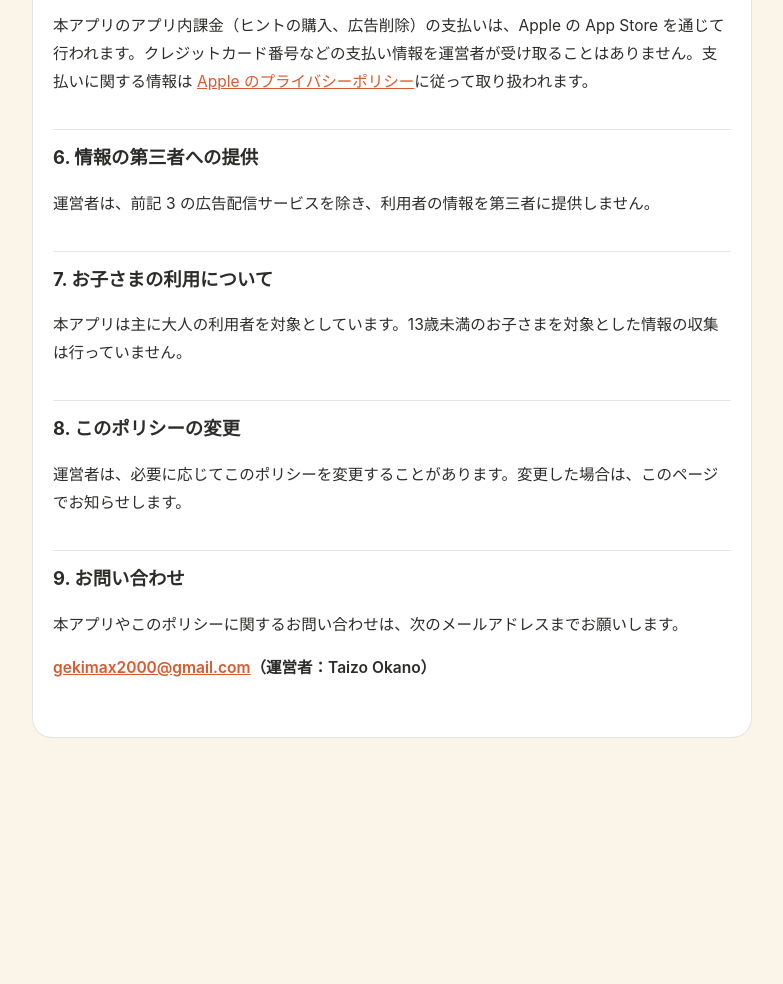
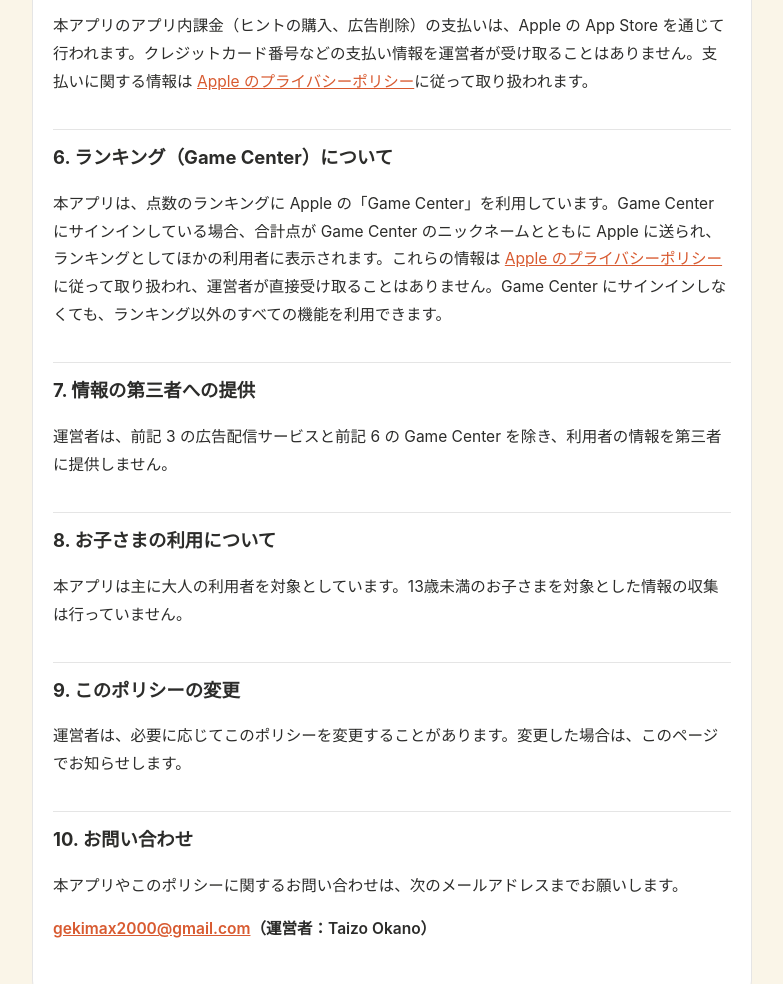
Before and after one commit to gekimax2000/katamukanai-support, a plain HTML site: page privacy.html in a window 1280 px wide. Shown: the part 1486-2470 px from the top of the page, without its empty margins (248-1031 px from the left). Before the commit the page ends 2248 px from the top, so only its background shows below. Drawn offline with Linux system fonts and the light colour scheme.

Commit message:
プライバシーポリシーに点数と Game Center のランキングを追記
Co-Authored-By: Claude Opus 5.5 <noreply@anthropic.com>

```diff
--- a/privacy.html
+++ b/privacy.html
@@ -20,7 +20,7 @@
   <h2>2. 端末内に保存する情報</h2>
   <p>本アプリは、次の情報を利用者の端末内にのみ保存します。これらの情報が運営者に送信されることはありません。</p>
   <ul>
-    <li>ステージの進み具合、はなまるの記録</li>
+    <li>ステージの進み具合、はなまる・点数の記録</li>
     <li>ヒントの残り数</li>
     <li>「今日の一問」をクリアした日の記録</li>
     <li>効果音・振動のオン／オフなどの設定</li>
@@ -48,16 +48,19 @@
   <h2>5. アプリ内課金について</h2>
   <p>本アプリのアプリ内課金（ヒントの購入、広告削除）の支払いは、Apple の App Store を通じて行われます。クレジットカード番号などの支払い情報を運営者が受け取ることはありません。支払いに関する情報は <a href="https://www.apple.com/jp/legal/privacy/">Apple のプライバシーポリシー</a>に従って取り扱われます。</p>
 
-  <h2>6. 情報の第三者への提供</h2>
-  <p>運営者は、前記 3 の広告配信サービスを除き、利用者の情報を第三者に提供しません。</p>
+  <h2>6. ランキング（Game Center）について</h2>
+  <p>本アプリは、点数のランキングに Apple の「Game Center」を利用しています。Game Center にサインインしている場合、合計点が Game Center のニックネームとともに Apple に送られ、ランキングとしてほかの利用者に表示されます。これらの情報は <a href="https://www.apple.com/jp/legal/privacy/">Apple のプライバシーポリシー</a>に従って取り扱われ、運営者が直接受け取ることはありません。Game Center にサインインしなくても、ランキング以外のすべての機能を利用できます。</p>
 
-  <h2>7. お子さまの利用について</h2>
+  <h2>7. 情報の第三者への提供</h2>
+  <p>運営者は、前記 3 の広告配信サービスと前記 6 の Game Center を除き、利用者の情報を第三者に提供しません。</p>
+
+  <h2>8. お子さまの利用について</h2>
   <p>本アプリは主に大人の利用者を対象としています。13歳未満のお子さまを対象とした情報の収集は行っていません。</p>
 
-  <h2>8. このポリシーの変更</h2>
+  <h2>9. このポリシーの変更</h2>
   <p>運営者は、必要に応じてこのポリシーを変更することがあります。変更した場合は、このページでお知らせします。</p>
 
-  <h2>9. お問い合わせ</h2>
+  <h2>10. お問い合わせ</h2>
   <p>本アプリやこのポリシーに関するお問い合わせは、次のメールアドレスまでお願いします。</p>
   <p class="contact"><a href="mailto:gekimax2000@gmail.com">gekimax2000@gmail.com</a>（運営者：Taizo Okano）</p>
 </main>
```
